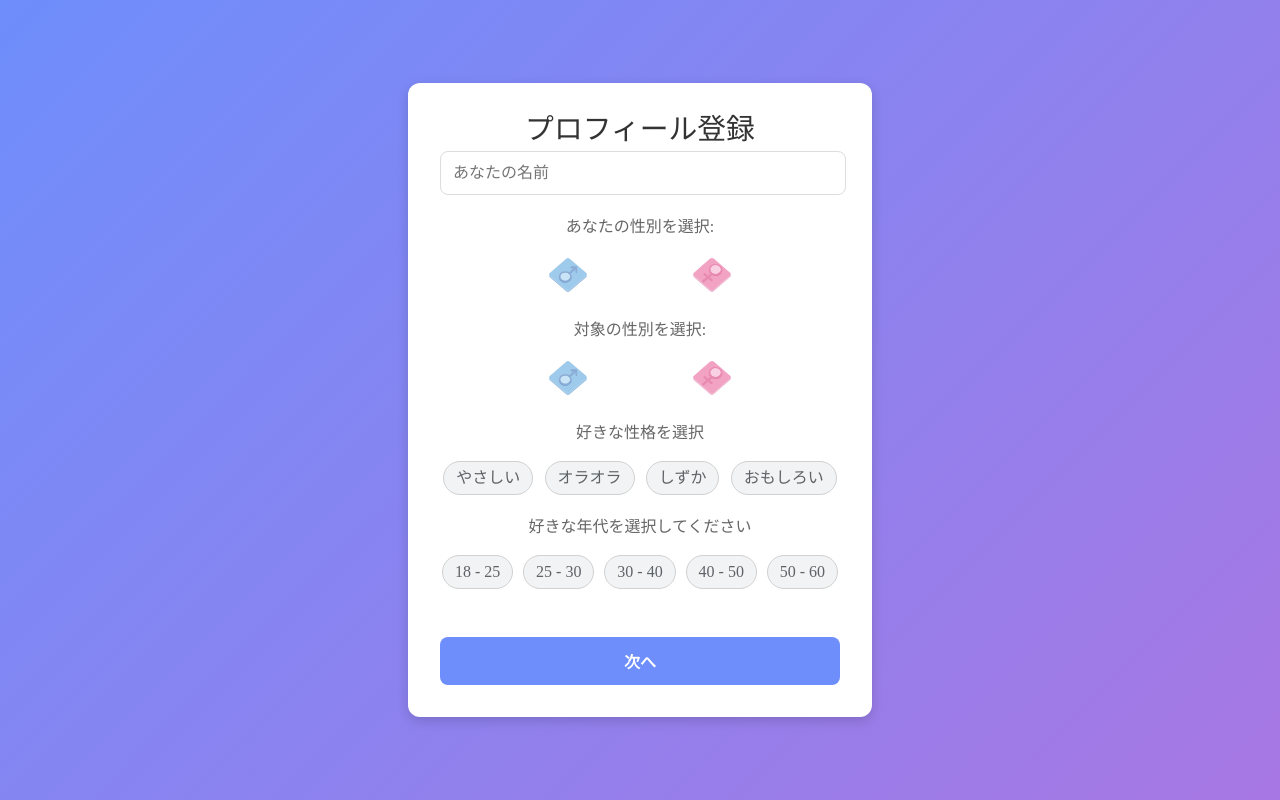
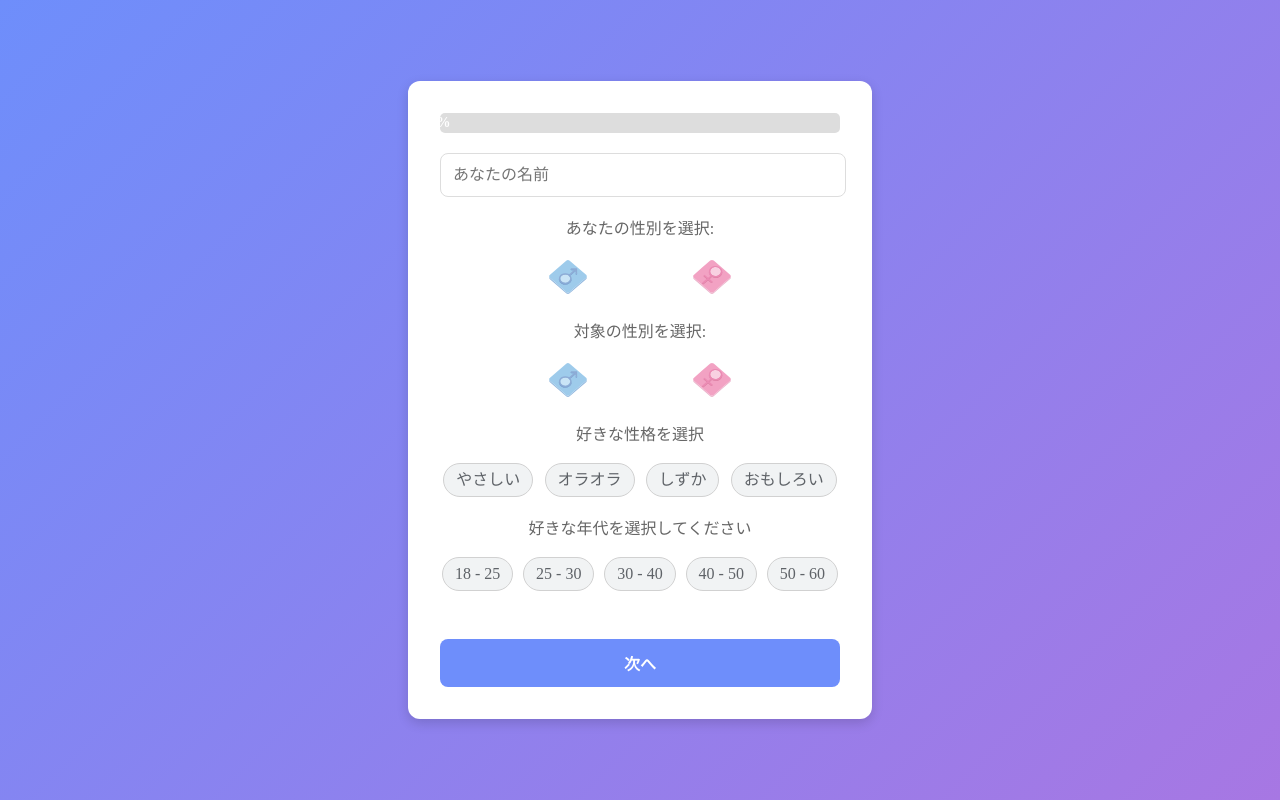
Before and after one commit to shunnagahara/WhisperMe, a React (Create React App) app: page /profile in a window 1280 px wide. Built offline with nearby package versions, Linux system fonts and the light colour scheme.

Commit message:
進捗バーの導入

```diff
--- a/src/Profile.css
+++ b/src/Profile.css
@@ -168,6 +168,34 @@
     margin-bottom: 20px;
   }
 
+  .progress-bar {
+    width: 100%;
+    height: 20px; /* 高さを少し増やしてパーセント表示が見やすく */
+    background-color: #ddd;
+    border-radius: 5px;
+    overflow: hidden;
+    margin-bottom: 20px;
+    position: relative;
+  }
+
+  .progress-bar-fill {
+    height: 100%;
+    display: flex;
+    align-items: center;
+    justify-content: center;
+    color: white;
+    font-weight: bold;
+    transition: width 0.3s ease, background-color 0.3s ease; /* 色の変化もアニメーション */
+  }
+
+  .progress-text {
+    position: absolute;
+    width: 100%;
+    text-align: center;
+    font-size: 14px;
+    color: #fff;
+  }
+
   /* モバイル対応 */
   @media (max-width: 480px) {
     .profile-card {
--- a/src/Profile.tsx
+++ b/src/Profile.tsx
@@ -3,6 +3,7 @@ import { ReactComponent as MaleIcon } from './icons/male.svg'; // 男性アイ
 import { ReactComponent as FemaleIcon } from './icons/female.svg'; // 女性アイコンのSVG
 import { useNavigate } from 'react-router-dom';
 import Modal from './Modal';
+import ProgressBar from './ProgressBar';
 import './Modal.css';
 import './Profile.css';
 
@@ -16,6 +17,7 @@ const Profile: React.FC = () => {
   const [favoriteAppearance, setFavoriteAppearance] = useState('');
   const [selectedPersonalities, setSelectedPersonalities] = useState<string[]>([]);
   const [favoriteAgeRange, setFavoriteAgeRange] = useState('');
+  const [progress, setProgress] = useState(0);
   const [showModal, setShowModal] = useState(false);
   const [errors, setErrors] = useState<{ [key: string]: string }>({});
 
@@ -68,6 +70,21 @@ const Profile: React.FC = () => {
     }
   }, []);
 
+ // 各項目が入力されたかを確認し、進捗率を計算
+ useEffect(() => {
+    const totalItems = 6;
+    let completedItems = 0;
+
+    if (name) completedItems++;
+    if (gender) completedItems++;
+    if (targetGender) completedItems++;
+    if (favoriteAppearance) completedItems++;
+    if (Object.keys(selectedPersonalities).length > 0) completedItems++;
+    if (favoriteAgeRange) completedItems++;
+
+    setProgress(Math.floor((completedItems / totalItems) * 100));
+  }, [name, gender, targetGender, favoriteAppearance, selectedPersonalities, favoriteAgeRange]);
+
   const handleModalClose = (navigateToChat: boolean) => {
     setShowModal(false);
     if (navigateToChat) {
@@ -89,7 +106,8 @@ const Profile: React.FC = () => {
       </Modal>
 
       <div className="profile-card">
-        <h1>プロフィール登録</h1>
+        {/* <h1>プロフィール登録</h1> */}
+        <ProgressBar progress={progress} />
 
         <div className="profile-input-container">
           <input
@@ -206,27 +224,6 @@ const Profile: React.FC = () => {
           </div>
         </div>
 
-        {/* <div className="profile-input-container">
-          <div className="personality-container">
-            <div className="profile-input-title-div">
-              <p>好きな年代を選択</p>
-            </div>
-            <label className="profile-label">
-              <select
-                className="profile-select"
-                value={favoriteAgeRange}
-                onChange={(e) => setFavoriteAgeRange(e.target.value)}
-              >
-                <option value="">選択してください</option>
-                {ageRangeOptions.map(option => (
-                  <option key={option} value={option}>{option}</option>
-                ))}
-              </select>
-              {errors.favoriteAgeRange && <p className="error-text">{errors.favoriteAgeRange}</p>}
-            </label>
-          </div>
-        </div> */}
-
         <div className="profile-input-container">
           <div className="personality-container">
             <div className="profile-input-title-div">
--- /dev/null
+++ b/src/ProgressBar.tsx
@@ -0,0 +1,24 @@
+
+const ProgressBar = ({ progress }: { progress: number }) => {
+    const getProgressColor = (progress: number) => {
+        if (progress < 30) return '#e74c3c'; // 赤
+        if (progress < 70) return '#f39c12'; // オレンジ
+        return '#2ecc71'; // 緑
+    };
+    return (
+        <div className="progress-bar">
+          <div
+            className="progress-bar-fill"
+            style={{
+              width: `${progress}%`,
+              backgroundColor: getProgressColor(progress),
+            }}
+          >
+            <span className="progress-text">{`${progress}%`}</span>
+          </div>
+        </div>
+    );
+}
+
+
+export default ProgressBar;
```
